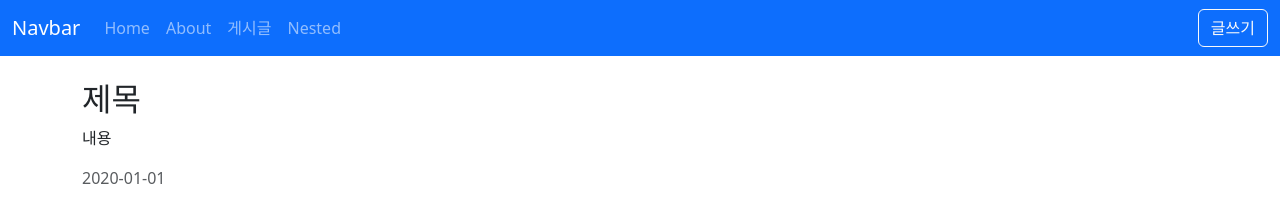
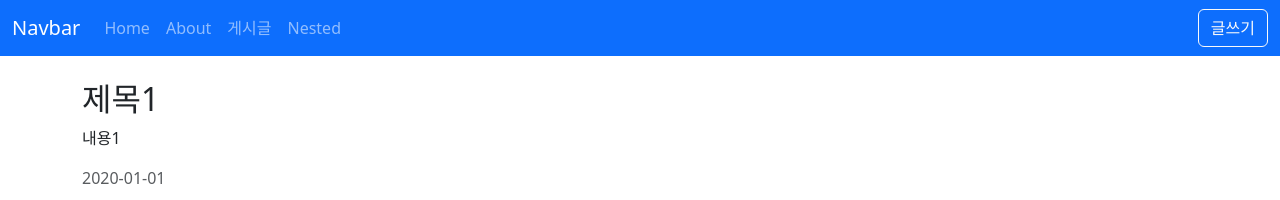
Before and after one commit to Woochang1132/vue3-project, a Vue app: page /posts/1 in a window 1280 px wide. Shown: the top 200 px of the page. Built offline with nearby package versions, Linux system fonts and the light colour scheme.

Commit message:
[개발] fetch함수를 통해 가져온 data를 화면에 구성하기

```diff
--- a/src/api/posts.js
+++ b/src/api/posts.js
@@ -9,3 +9,8 @@ const posts = [
 export function getPosts() {
   return posts;
 }
+
+export function getPostById(id) {
+  const numberId = parseInt(id);
+  return posts.find(item => item.id === numberId);
+}
--- a/src/views/posts/PostDetailView.vue
+++ b/src/views/posts/PostDetailView.vue
@@ -1,8 +1,8 @@
 <template>
   <div>
-    <h2>제목</h2>
-    <p>내용</p>
-    <p class="text-muted">2020-01-01</p>
+    <h2>{{ form.title }}</h2>
+    <p>{{ form.content }}</p>
+    <p class="text-muted">{{ form.createdAt }}</p>
     <hr class="my-4" />
     <div class="row g-2">
       <div class="col-auto">
@@ -29,10 +29,20 @@
 
 <script setup>
 import { useRoute, useRouter } from 'vue-router';
+import { getPostById } from '@/api/posts';
+import { ref } from 'vue';
 
 const route = useRoute();
 const router = useRouter();
 const id = route.params.id;
+const form = ref({});
+
+const fetchPost = () => {
+  const data = getPostById(id);
+  form.value = { ...data };
+};
+
+fetchPost();
 
 const goListPage = () => router.push({ name: 'PostList' });
 const goEditPage = () => router.push({ name: 'PostEdit', params: { id } });
```
